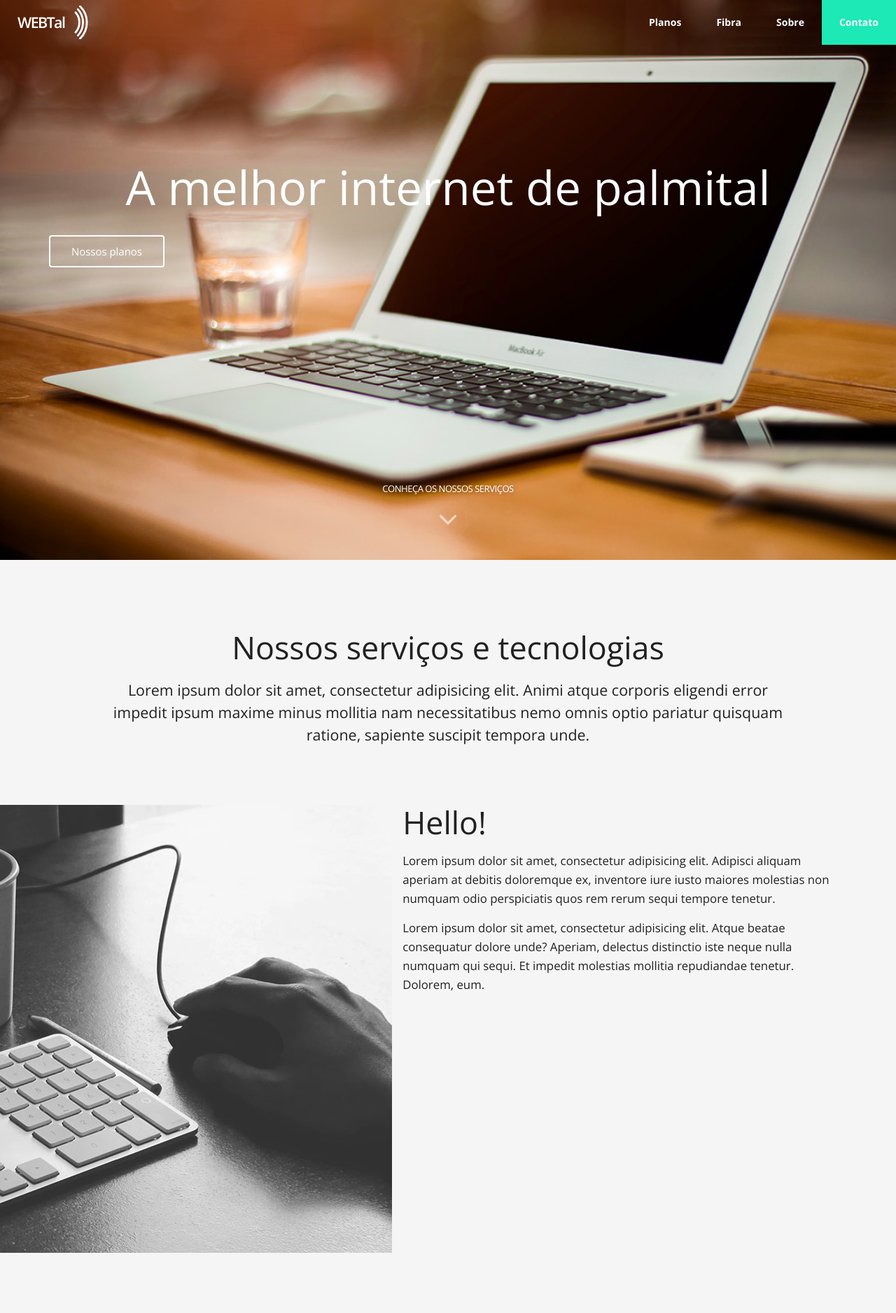
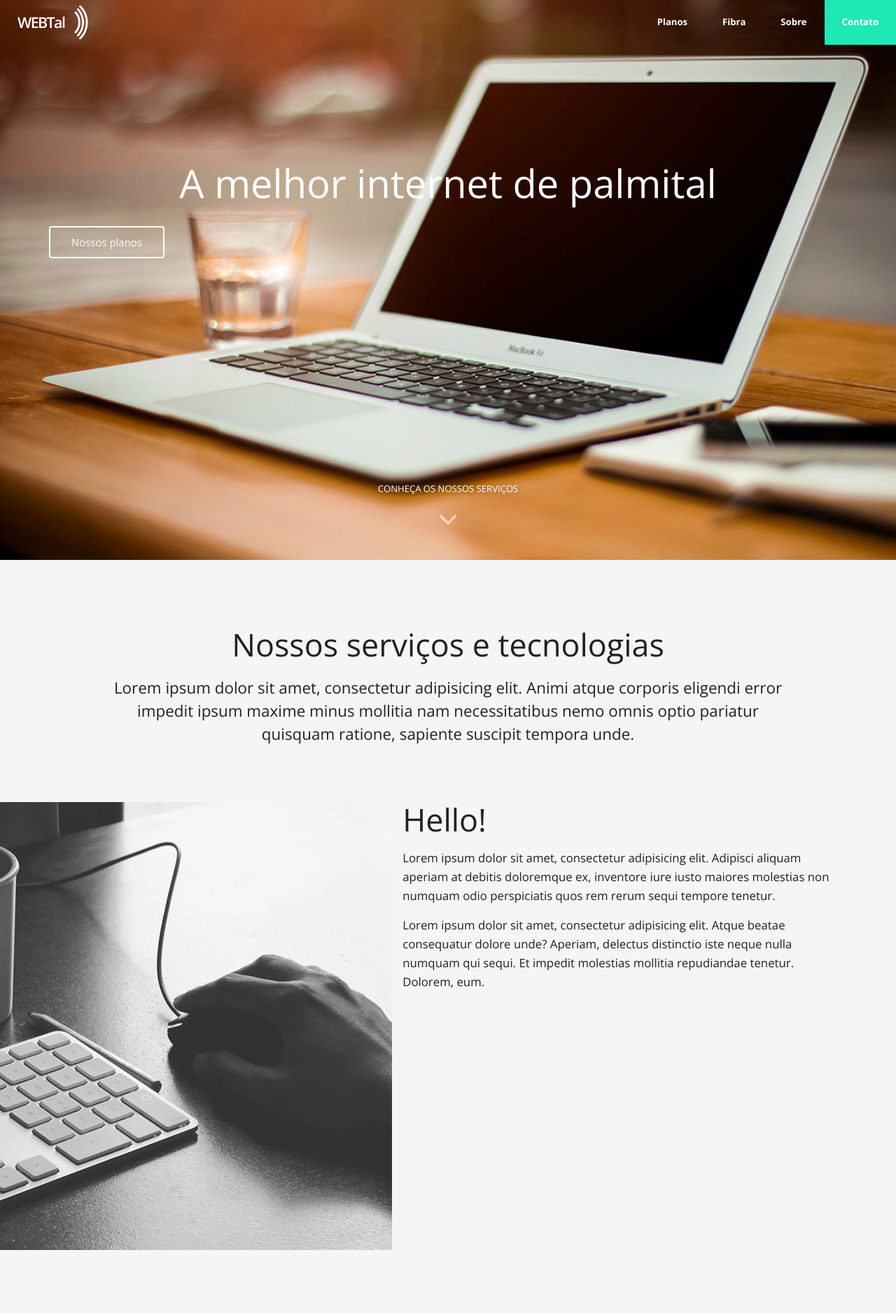
Before and after one commit to noibe/villa, a PHP site: page /mowe.html in a window 1280 px wide. Shown: the top 1876 px of the page at 70% size. Run offline with PHP 8.4, Linux system fonts and the light colour scheme.

Commit message:
New structure to some recourses

```diff
--- a/css/mowe-hero.css
+++ b/css/mowe-hero.css
@@ -5,18 +5,61 @@
 */
 
 .hero {
+    background-repeat: no-repeat;
+    background-size: cover;
+    -moz-background-size: cover;
+    -o-background-size: cover;
+    -webkit-background-size: cover;
+    /* Temporary padding config for the navbar menu */
+    /* Needs of a global config at body to notice the use about a navbar menu */
+    padding-top: 60px;
+}
+
+.hero h1 {
+    font-size: 2.5em;
+    font-weight: 300;
+    margin-top: 25px;
+    text-align: center;
+}
+
+@media (min-width: 43.75em) {
+
+    .hero h1 {
+        font-size: 3em;
+        /* 3x body copy size = 48px */
+        line-height: 1.125;
+        margin-top: 170px;
+    }
 
 }
 
-@media screen and (max-width: 1400px) {
-    .hero {
+@media (min-width: 56.25em) {
+
+    .hero h1 {
+        font-size: 3em;
+        /* 3x body copy size = 48px */
+        line-height: 1.05;
+        margin-top: 170px;
     }
+
 }
 
-.hero h1 {
-    font-size: 48px;
-    font-weight: 600;
-    margin-top: 170px;
+@media (min-width: 75em) {
+
+    .hero h1 {
+        font-size: 3.75em;
+        /* 3.75x body copy size = 60px */
+    }
+
+}
+
+@media (min-width: 100em) {
+
+    .hero h1 {
+        font-size: 4.5em;
+        /* 4.5x body copy size = 72px */
+    }
+
 }
 
 .hero .btn {
@@ -25,6 +68,107 @@
     margin-top: 30px;
     float: left;
     padding: 10px 30px;
+}
+.hero .scroll-container {
+    position: absolute;
+    bottom: 30px;
+    text-align: center;
+    width: 100%;
+}
+
+.hero .scroll:hover {
+    opacity: 1;
+    transition: opacity 1s ease;
+}
+
+.fade-in {
+    animation: fade-in 1s ease-in-out 0s 1;
+    -webkit-animation: fade-in 1s ease-in-out 0s 1;
+}
+
+.hero .scroll {
+    user-select: none;
+    -moz-user-select: none;
+    -ms-user-select: none;
+    -webkit-touch-callout: none;
+    -webkit-user-select: none;
+    -khtml-user-select: none;
+    outline: 0;
+}
+
+.hero .scroll:hover .scroll-btn {
+    background-color: rgba(255,255,255,0.2);
+    transition: all 1s ease;
+}
+
+.hero .scroll-text {
+    font-size: 14px;
+    text-shadow: 1px 1px 5px rgba(77,77,77,.6);
+    text-transform: uppercase;
+}
+
+.hero .scroll-btn {
+    align-items: center;
+    background-color: rgba(255,255,255,0.0);
+    border: solid 1px rgba(255,255,255,0.05);
+    border-radius: 50%;
+    display: -webkit-box;
+    display: -moz-box;
+    display: -ms-flexbox;
+    display: -webkit-flex;
+    display: flex;
+    flex-direction: column;
+    height: 52px;
+    justify-content: center;
+    margin: 8px auto 0;
+    width: 52px;
+}
+
+.hero .scroll-btn svg {
+    margin-top: -5px;
+    height: 44px;
+    opacity: .6;
+    transition: opacity 1s ease;
+    width: 44px;
+}
+
+.hero .scroll-btn svg:hover {
+    animation: scroll-animation .6s ease 0s infinite;
+    -webkit-animation: scroll-animation .6s ease 0s infinite;
+    opacity: 1;
+    transition: all 1s ease;
+}
+
+@-webkit-keyframes scroll-animation {
+    0% {
+        padding-top: 0;
+    }
+
+    90% {
+        padding-top: 20px;
+    }
+
+    100% {
+        padding-top: 60px;
+    }
+}
+
+@keyframes scroll-animation {
+    0% {
+        padding-top: 0;
+    }
+
+    90% {
+        padding-top: 20px;
+    }
+
+    100% {
+        padding-top: 60px;
+    }
+}
+
+.hero .scroll-btn path {
+    fill: #ffffff;
 }
 
 /* TEMPORARY USE */
--- a/css/mowe-navbar.css
+++ b/css/mowe-navbar.css
@@ -6,7 +6,7 @@
 
 .navbar {
     /*background-color: transparent;*/
-    min-height: 64px;
+    min-height: 4em;
     user-select: none;
     -moz-user-select: none;
     -ms-user-select: none;
@@ -65,7 +65,7 @@ button::-moz-focus-inner {
     flex-direction: row;
     flex-wrap: nowrap;
     justify-content: flex-end;
-    font-size: 15px;
+    font-size: .875em;
 }
 
 .navbar .item .link {
--- a/css/mowe-structure.css
+++ b/css/mowe-structure.css
@@ -7,19 +7,19 @@
 .block {
     float: left;
     overflow-x: hidden;
-    padding: 60px 0 20px;
+    padding: 3.75em 0 20px;
     width: 100%;
 }
 
 .block .container > .about,
 .block > .about {
-    margin: 40px 0;
+    margin: 2.25em 0;
 }
 
 .block > h1,
 .block .container > h1,
 .block .about h1{
-    font-size: 48px;
+    font-size: 3em;
     font-weight: 400;
     text-align: center;
 }
@@ -27,7 +27,7 @@
 .block > .lead,
 .block .container > .lead,
 .block .about .lead {
-    font-size: 23px;
+    font-size: 1.5em;
     font-weight: 300;
     text-align: center;
 }
--- a/css/villa.css
+++ b/css/villa.css
@@ -12,11 +12,11 @@
 
 html {
     /* can i use this someday, it helps to use the Root EM (rem) rule */
-    /*font-size: 62.5%;*/
+    font-size: 62.5%;
 }
 
 body {
-    font-size: 100%;
+    font-size: 160%;
     line-height: 1.25;
 }
 
@@ -96,9 +96,9 @@ blockquote {
 
 @media (min-width: 56.25em) {
     h1 {
-        font-size: 3em;
+        font-size: 4em;
         /* 3x body copy size = 48px */
-        line-height: 1.05;
+        line-height: 1.05; /* << ORIGINAL */
         /* keep to a multiple of the 20px line height
         and something more appropriate for display headings */
     }
--- a/css/wtal.css
+++ b/css/wtal.css
@@ -12,6 +12,10 @@
 
 .block-1 .navbar {
 	background-color: #f5f5f5;
+}
+
+.block-3 .navbar {
+	background-color: #004d40;
 }
 
 .block-1 .navbar footer .menu {
@@ -73,118 +77,14 @@
 }
 
 .hero {
-	background: url("../img/wt01.jpg") no-repeat;
-	-webkit-background-size: cover;
-	-moz-background-size: cover;
-	-o-background-size: cover;
-	background-size: cover;
-	padding-top: 60px;
+	background-image: url("../img/wt01.jpg");
 }
 
-.hero .scroll-container {
-	position: absolute;
-	bottom: 30px;
-	text-align: center;
-	width: 100%;
-}
 
-.hero .scroll {
-	user-select: none;
-	-moz-user-select: none;
-	-ms-user-select: none;
-	-webkit-touch-callout: none;
-	-webkit-user-select: none;
-	-khtml-user-select: none;
-	outline: 0;
-}
-
-.hero .scroll:hover .scroll-btn {
-	background-color: rgba(255,255,255,0.2);
-	transition: all 1s ease;
-}
-
-.hero .scroll-text {
-	font-size: 14px;
-	letter-spacing: -.5px;
-	text-shadow: 1px 1px 5px rgba(77,77,77,.6);
-	text-transform: uppercase;
-}
-
-.hero .scroll-btn {
-	align-items: center;
-	background-color: rgba(255,255,255,0.0);
-	border: solid 1px rgba(255,255,255,0.05);
-	border-radius: 25px;
-	display: -webkit-box;
-	display: -moz-box;
-	display: -ms-flexbox;
-	display: -webkit-flex;
-	display: flex;
-	flex-direction: column;
-	height: 52px;
-	justify-content: center;
-	margin: 8px auto 0;
-	width: 52px;
-}
-
-.hero .scroll-btn svg:hover {
-	animation: scroll-animation .6s ease 0s infinite;
-	-webkit-animation: scroll-animation .6s ease 0s infinite;
-	opacity: 1;
-	transition: all 1s ease;
-}
-
-@-webkit-keyframes scroll-animation {
-	0% {
-		padding-top: 0;
-	}
-
-	90% {
-		padding-top: 20px;
-	}
-
-	100% {
-		padding-top: 60px;
-	}
- }
-
-@keyframes scroll-animation {
-	0% {
-		padding-top: 0;
-	}
-
-	90% {
-		padding-top: 20px;
-	}
-
-	100% {
-		padding-top: 60px;
-	}
-}
-
-.hero .scroll-btn svg {
-	animation: scroll-animation .8s ease 4s 3;
-	-webkit-animation: scroll-animation .8s ease 4s 3;
-	margin-top: -5px;
-	height: 44px;
-	opacity: .6;
-	transition: opacity 1s ease;
-	width: 44px;
-}
-
-.hero .scroll-btn path {
-	fill: #ffffff;
-}
 
 body > footer {
 	width: 100%;
 	padding-bottom: 300px !important;
-}
-
-.hero h1 {
-	font-weight: 300;
-	font-size: 72px;
-	text-align: center;
 }
 
 /* TEMPORARY USE */
--- a/mowe.html
+++ b/mowe.html
@@ -10,6 +10,8 @@
 	<link rel="stylesheet" href="css/villa-grid.css"/>
 	<link rel="stylesheet" href="css/villa.css"/>
 	<link rel="stylesheet" href="css/mowe.css"/>
+	<link rel="stylesheet" href="css/mowe-ui-helpers.css"/>
+	<link rel="stylesheet" href="css/mowe-inputs.css"/>
 	<link rel="stylesheet" href="css/mowe-hero.css"/>
 	<link rel="stylesheet" href="css/mowe-font.css"/>
 	<link rel="stylesheet" href="css/mowe-navbar.css"/>
@@ -94,7 +96,7 @@
 	</div>
 	<div class="scroll-container">
 		<a href="#" id="js-scroll-services" class="scroll">
-			<span class="scroll-text">Conheça os nossos serviços</span>
+			<span class="scroll-text fade-in">Conheça os nossos serviços</span>
 			<span class="scroll-btn">
 				<svg xmlns="http://www.w3.org/2000/svg" viewBox="-30 -300 1792 1792" version="1.1">
 					<g transform="matrix(1,0,0,-1,288.54238,1255.0508)">
@@ -238,6 +240,7 @@
 	<div class="container">
 		<div class="about">
 			<h1>Escolha o seu plano</h1>
+			<p class="lead">Lorem ipsum dolor sit amet, consectetur adipisicing elit. Asperiores autem beatae doloremque dolorum et, excepturi expedita illo libero nihil non quae qui quibusdam quo rerum sint sunt tempora ullam, veritatis.</p>
 		</div>
 	</div>
 
```
